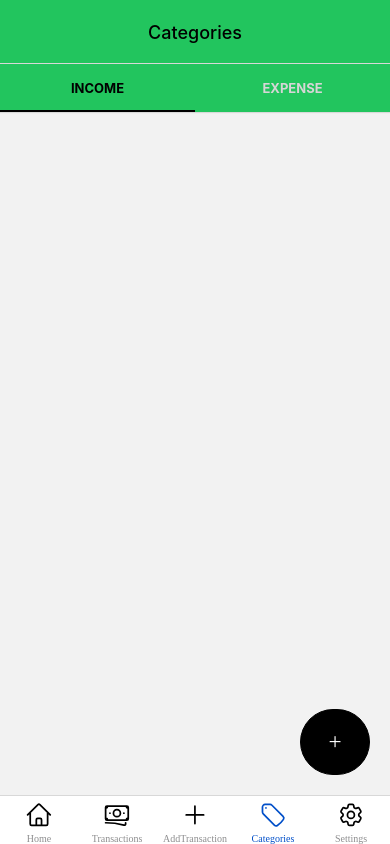
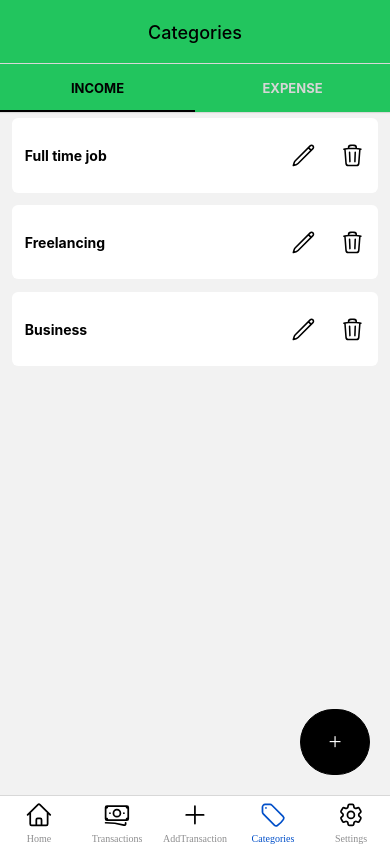
Before and after one commit to GeekyNaved/TrackEx, a React Native app: screen /Categories in a window 390 px wide. Built offline with nearby package versions, Linux system fonts and the light colour scheme.

Commit message:
adding CategoryCard with delete modal

```diff
--- /dev/null
+++ b/src/components/CategoryCard.tsx
@@ -0,0 +1,69 @@
+import React from 'react';
+import {Alert, StyleSheet, Text, TouchableOpacity, View} from 'react-native';
+import {PencilIcon, TrashIcon} from 'react-native-heroicons/outline';
+import boxModelSize from '../constants/boxModel';
+import colors from '../constants/colors';
+interface CategoryCardProps {
+  id: number;
+  category: string;
+  onDelete: () => void;
+}
+const CategoryCard: React.FC<CategoryCardProps> = ({id, category, onDelete}) => {
+  // const [open, setOpen] = useState(false);
+
+  // const handleClickOpen = () => {
+  //   // console.log('name', name)
+  //   setOpen(true);
+  // };
+  // const handleClose = () => {
+  //   setOpen(false);
+  // };
+  return (
+    <View style={styles.container}>
+      <View style={styles.categoryNotesContainer}>
+        <Text style={styles.category}>{category}</Text>
+      </View>
+      <View style={styles.rightInner}>
+        <TouchableOpacity onPress={() => Alert.alert('Edit')}>
+          <PencilIcon color={colors.black} size={boxModelSize.twenty} />
+        </TouchableOpacity>
+
+        <TouchableOpacity onPress={onDelete}>
+          <TrashIcon color={colors.black} size={boxModelSize.twenty} />
+        </TouchableOpacity>
+      </View>
+    </View>
+  );
+};
+
+const styles = StyleSheet.create({
+  container: {
+    display: 'flex',
+    flexDirection: 'row',
+    justifyContent: 'space-between',
+    alignItems: 'center',
+    backgroundColor: colors.white,
+    borderRadius: boxModelSize.five,
+    paddingHorizontal: boxModelSize.ten,
+    paddingVertical: boxModelSize.twenty,
+    marginVertical: boxModelSize.five,
+    marginHorizontal: boxModelSize.ten,
+    // for android
+    elevation: 5,
+  },
+  categoryNotesContainer: {
+    display: 'flex',
+    flexDirection: 'column',
+  },
+  category: {
+    fontWeight: 'bold',
+    color: colors.black,
+  },
+  rightInner: {
+    display: 'flex',
+    flexDirection: 'row',
+    alignItems: 'center',
+    gap: boxModelSize.twenty,
+  },
+});
+export default CategoryCard;
--- a/src/components/ConfirmationModal.tsx
+++ b/src/components/ConfirmationModal.tsx
@@ -10,7 +10,7 @@ const ConfirmationModal = ({
   leftBtnTitle,
   rightBtnTitle,
   onClose,
-  onLogout,
+  onConfirm,
 }) => {
   return (
     <Modal
@@ -22,7 +22,7 @@ const ConfirmationModal = ({
         <View style={styles.modal}>
           <Text style={styles.title}>{message}</Text>
           <View style={styles.buttonContainer}>
-            <TouchableOpacity style={styles.button} onPress={onLogout}>
+            <TouchableOpacity style={styles.button} onPress={onConfirm}>
               <Text style={styles.buttonText}>{leftBtnTitle}</Text>
             </TouchableOpacity>
             <TouchableOpacity style={styles.button} onPress={onClose}>
--- a/src/constants/dummyData.ts
+++ b/src/constants/dummyData.ts
@@ -109,32 +109,39 @@ export const dummyCategoryWithTotalAmount = [
 ];
 export const dummyCategoryExpense = [
   {
+    _id: 1,
     label: 'Food',
     value: 'Food',
   },
   {
+    _id: 2,
     label: 'Bills',
     value: 'Bills',
   },
   {
+    _id: 3,
     label: 'Mutual Funds',
     value: 'Mutual Funds',
   },
   {
+    _id: 4,
     label: 'Shopping',
     value: 'Shopping',
   },
 ];
 export const dummyCategoryIncome = [
   {
+    _id: 1,
     label: 'Full time job',
     value: 'Full time job',
   },
   {
+    _id: 2,
     label: 'Freelancing',
     value: 'Freelancing',
   },
   {
+    _id: 3,
     label: 'Business',
     value: 'Business',
   },
--- a/src/screens/main/AddTransaction.tsx
+++ b/src/screens/main/AddTransaction.tsx
@@ -143,7 +143,7 @@ const AddTransaction = ({route}) => {
         message="Are you sure you want to delete this transaction?"
         visible={deleteModal}
         onClose={() => setDeleteModal(false)}
-        onLogout={() => setDeleteModal(false)}
+        onConfirm={() => setDeleteModal(false)}
         leftBtnTitle="Yes"
         rightBtnTitle="No"
       />
--- a/src/screens/main/CategoryIncome.tsx
+++ b/src/screens/main/CategoryIncome.tsx
@@ -1,17 +1,21 @@
 import React, {useState} from 'react';
-import {View, StyleSheet} from 'react-native';
+import {View, StyleSheet, FlatList} from 'react-native';
 import Modal from 'react-native-modal';
 import CustTextInputField from '../../components/CustTextInputField';
 import boxModelSize from '../../constants/boxModel';
 import colors from '../../constants/colors';
 import CustButton from '../../components/CustButton';
 import {fontSize} from '../../constants/fontSize';
+import {dummyCategoryIncome} from '../../constants/dummyData';
+import CategoryCard from '../../components/CategoryCard';
+import ConfirmationModal from '../../components/ConfirmationModal';
 
 const CategoryIncome = () => {
   const [isModalVisible, setModalVisible] = useState(false);
   const [incomeName, setIncomeName] = useState('');
   const [focusedField, setFocusedField] = useState(null);
   const [disableBtn, setDisableBtn] = useState(false);
+  const [deleteModal, setDeleteModal] = useState(false);
 
   const toggleModal = () => {
     setModalVisible(!isModalVisible);
@@ -29,8 +33,33 @@ const CategoryIncome = () => {
       setIncomeName(value.replace(/\s+/g, ' '));
     }
   };
+  const handleDelete = (value: number) => {
+    console.log('value', value);
+    setDeleteModal(true);
+  };
   return (
-    <View style={{flex: 1, position: 'relative'}}>
+    <View style={{flex: 1}}>
+      <FlatList
+        data={dummyCategoryIncome}
+        keyExtractor={item => item._id.toString()} // Assuming each item has a unique `id`
+        renderItem={({item}) => {
+          return (
+            <CategoryCard
+              id={item._id}
+              category={item.value}
+              onDelete={() => handleDelete(item._id)}
+            />
+          );
+        }}
+      />
+      <ConfirmationModal
+        message="Are you sure you want to delete this category?"
+        visible={deleteModal}
+        onClose={() => setDeleteModal(false)}
+        onConfirm={() => setDeleteModal(false)}
+        leftBtnTitle="Yes"
+        rightBtnTitle="No"
+      />
       <CustButton
         style={styles.addBtn}
         btnTxtStyles={styles.addBtnTxt}
--- a/src/screens/main/EditTransaction.tsx
+++ b/src/screens/main/EditTransaction.tsx
@@ -152,7 +152,7 @@ const EditTransaction = ({route}) => {
           message="Are you sure you want to delete this transaction?"
           visible={deleteModal}
           onClose={() => setDeleteModal(false)}
-          onLogout={() => setDeleteModal(false)}
+          onConfirm={() => setDeleteModal(false)}
           leftBtnTitle="Yes"
           rightBtnTitle="No"
         />
```
